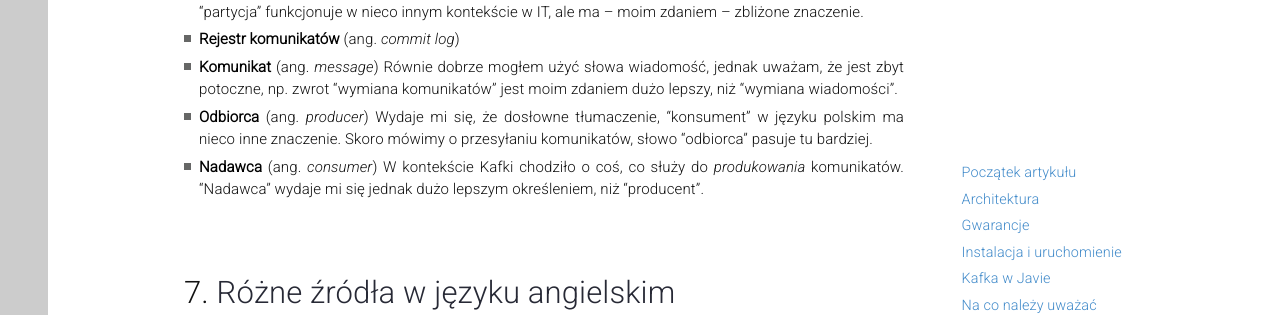
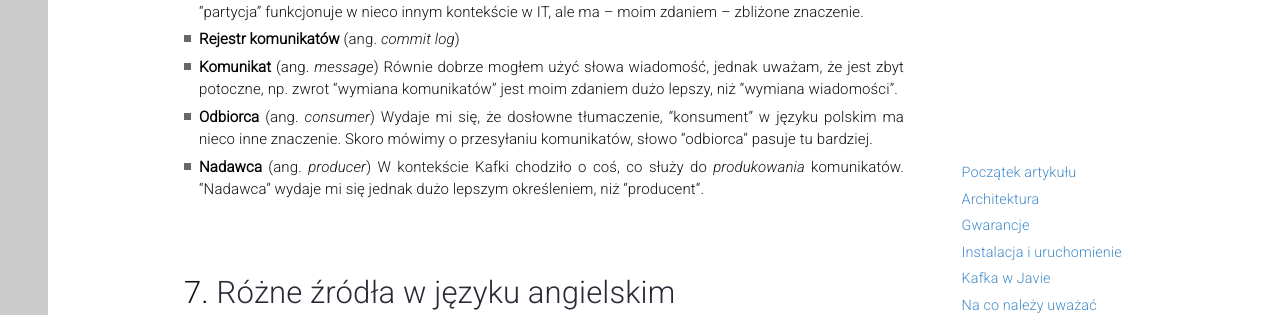
Before and after one commit to dzikowski/dzikowski.github.io, a Jekyll site: the page built from _posts/2014-12-07-kafka.md, in a window 1280 px wide and 900 px high, scrolled down 14960 px. Shown: the part 152-467 px from the top of the window. Built offline with Jekyll 4.4.1, drawn with Linux system fonts in a browser that asks for light colours; nearby versions of some CDN libraries.

Commit message:
dictionary typo

```diff
--- a/_posts/2014-12-07-kafka.md
+++ b/_posts/2014-12-07-kafka.md
@@ -582,8 +582,8 @@ Słowniczek
   - **Partycja** (ang. _partition_) Wydaje mi się, że słowo to w języku polskim wygląda równie zgrabnie, zresztą "partycja" funkcjonuje w nieco innym kontekście w IT, ale ma -- moim zdaniem -- zbliżone znaczenie.
   - **Rejestr komunikatów** (ang. _commit log_)
   - **Komunikat** (ang. _message_) Równie dobrze mogłem użyć słowa wiadomość, jednak uważam, że jest zbyt potoczne, np. zwrot "wymiana komunikatów" jest moim zdaniem dużo lepszy, niż "wymiana wiadomości".
-  - **Odbiorca** (ang. _producer_) Wydaje mi się, że dosłowne tłumaczenie, "konsument" w języku polskim ma nieco inne znaczenie. Skoro mówimy o przesyłaniu komunikatów, słowo "odbiorca" pasuje tu bardziej.
-  - **Nadawca** (ang. _consumer_) W kontekście Kafki chodziło o coś, co służy do _produkowania_ komunikatów. "Nadawca" wydaje mi się jednak dużo lepszym określeniem, niż "producent".
+  - **Odbiorca** (ang. _consumer_) Wydaje mi się, że dosłowne tłumaczenie, "konsument" w języku polskim ma nieco inne znaczenie. Skoro mówimy o przesyłaniu komunikatów, słowo "odbiorca" pasuje tu bardziej.
+  - **Nadawca** (ang. _producer_) W kontekście Kafki chodziło o coś, co służy do _produkowania_ komunikatów. "Nadawca" wydaje mi się jednak dużo lepszym określeniem, niż "producent".
 
 
 
```
